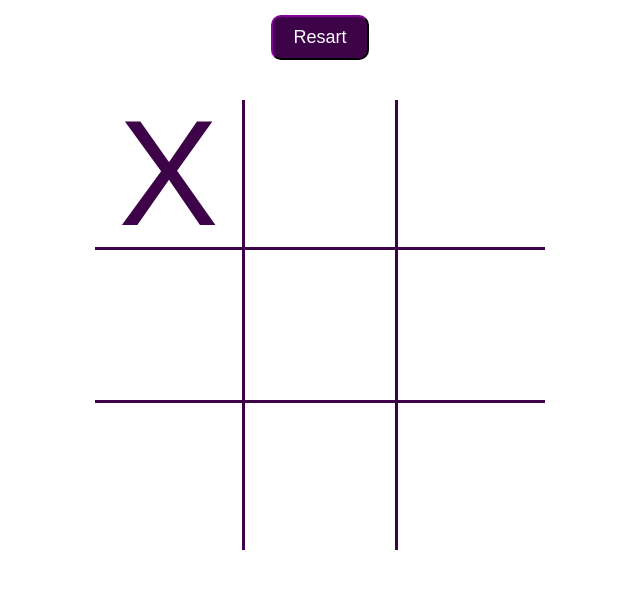
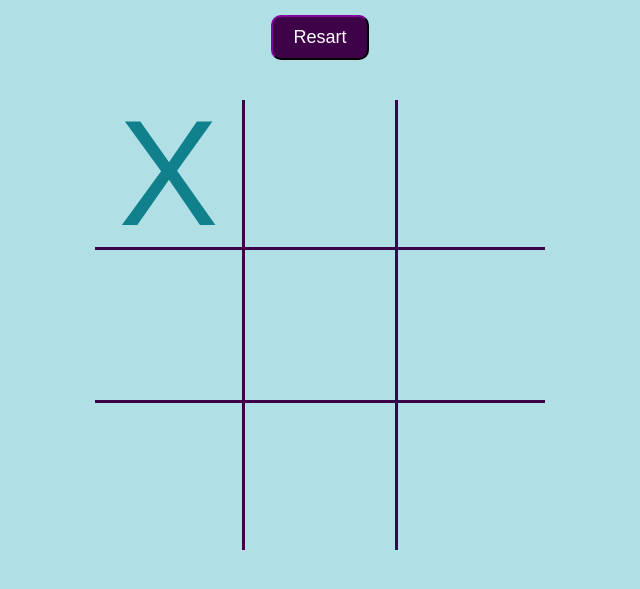
Before and after one commit to kartikey134/TicTacToe, a plain HTML site: page index.html in a window 1280 px wide. Both pictures are taken after a click on the element 490 px from the left and 359 px from the top of the page. Shown: the part 185-774 px from the top of the page, without its empty margins (320-960 px from the left). Drawn offline with Linux system fonts and the light colour scheme.

Commit message:
added color to Os and Xs

```diff
--- a/script.js
+++ b/script.js
@@ -38,6 +38,12 @@ const boxClicked = (e) => {
     if(!spaces[id]) {
         spaces[id] = currentplayer;
         e.target.innerText = currentplayer;
+        if(currentplayer == X_text) {
+            e.target.style.color = "#0f808c";
+        }
+        else {
+            e.target.style.color = "#8c0f54";
+        }
     }
     if(playerHasWon()) {
         flag = 1;
--- a/style.css
+++ b/style.css
@@ -7,6 +7,7 @@ body {
     padding: 0;
     color: var(--purple);
     font-family: sans-serif;
+    background-color: powderblue;
 }
 
 * {
```
